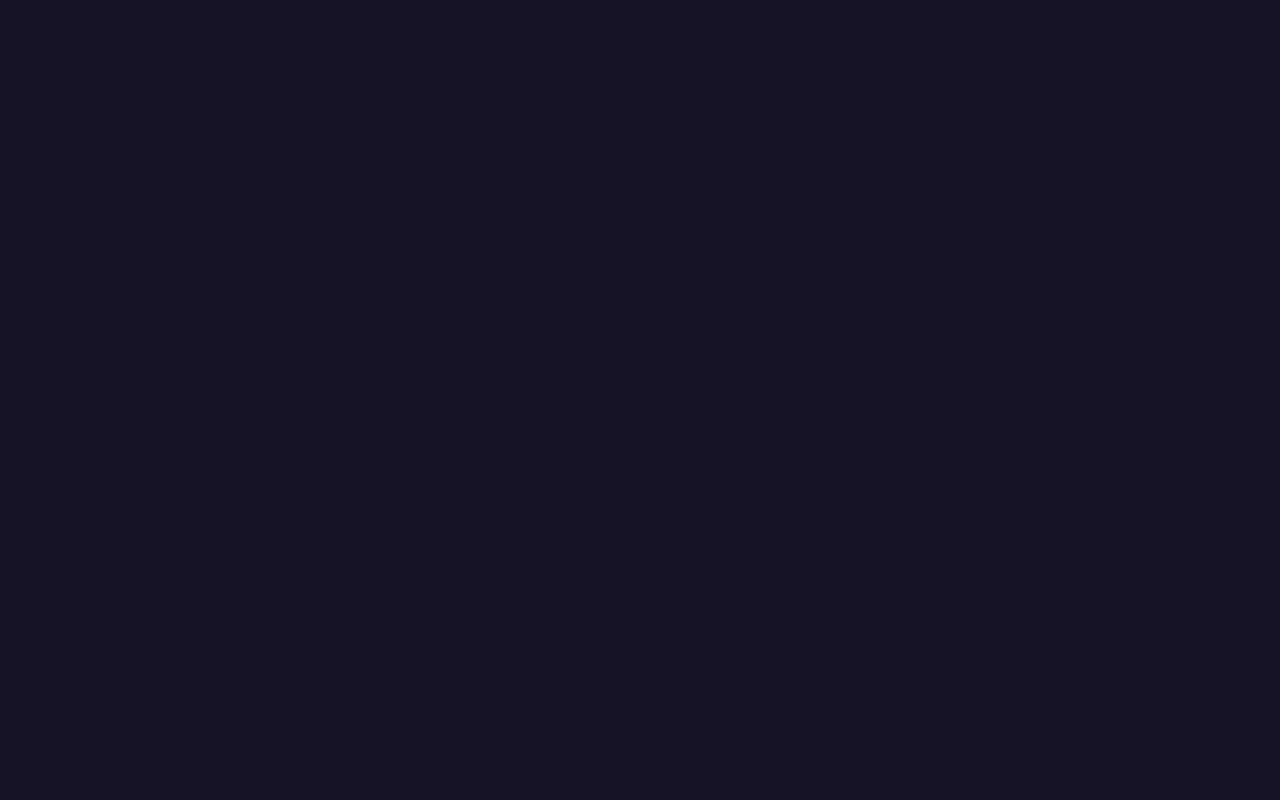
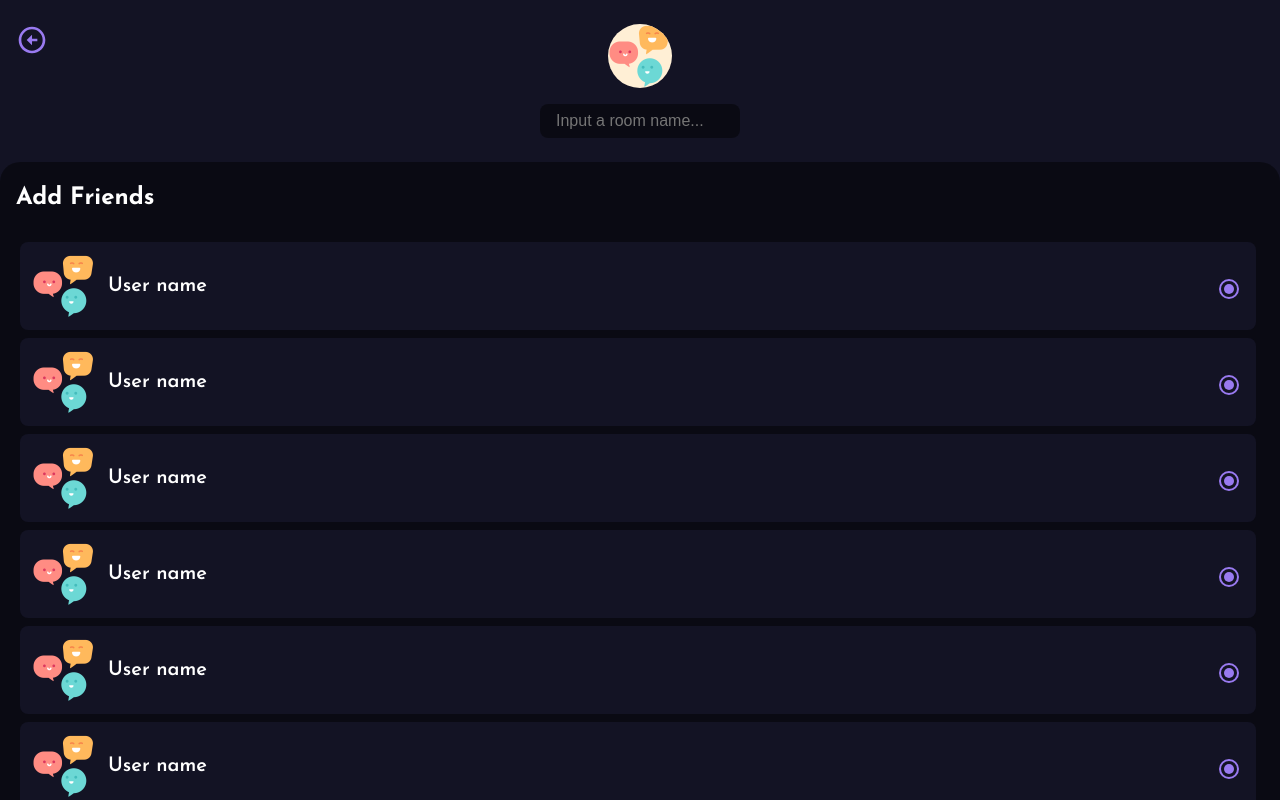
Before and after one commit to tsengm6h6/chat-app-client, a React (Create React App) app: page /room in a window 1280 px wide. Before the commit this address had no page. Built offline with nearby package versions, Linux system fonts and the light colour scheme; the HTML template or start-up script is replaced by a standard one.

Commit message:
add room page

```diff
--- a/src/App.js
+++ b/src/App.js
@@ -7,6 +7,7 @@ import Setting from './pages/Setting'
 import { ToastContainer } from 'react-toastify';
 import Main from './pages/Main';
 import styled from 'styled-components';
+import Room from './pages/Room';
 
 function App() {
   return (
@@ -18,6 +19,7 @@ function App() {
           <Route path="/register" element={<Register />}></Route>
           <Route path="/setting" element={<Setting />}></Route>
           <Route path="/main" element={<Main />}></Route>
+          <Route path="/room" element={<Room />}></Route>
         </Routes>
       </Router>
       <ToastContainer />
--- a/src/components/UserCard.jsx
+++ b/src/components/ChatContactCard.jsx
@@ -1,7 +1,7 @@
 import React from 'react'
 import styled from 'styled-components'
 
-function UserCard() {
+function ChatContactCard() {
   return (
     <Card>
       <img src='/talking.png' alt='user-avatar'/>
@@ -86,4 +86,4 @@ const Card = styled.div `
   }
 `
 
-export default UserCard
+export default ChatContactCard
--- a/src/components/ChatContacts.jsx
+++ b/src/components/ChatContacts.jsx
@@ -1,6 +1,6 @@
 import React from 'react'
 import styled from 'styled-components'
-import UserCard from './UserCard'
+import ChatContactCard from './ChatContactCard'
 
 function ChatContacts() {
   return (
@@ -10,20 +10,20 @@ function ChatContacts() {
         <div className='chat-category'>
           <div className="type">Rooms</div>
           <div className="contacts">
-            <UserCard />
-            <UserCard />
+            <ChatContactCard />
+            <ChatContactCard />
           </div>
         </div>
         <div className="chat-category">
           <div className="type">Contacts</div>
           <div className="contacts">
-            <UserCard />
-            <UserCard />
-            <UserCard />
-            <UserCard />
-            <UserCard />
-            <UserCard />
-            <UserCard />
+            <ChatContactCard />
+            <ChatContactCard />
+            <ChatContactCard />
+            <ChatContactCard />
+            <ChatContactCard />
+            <ChatContactCard />
+            <ChatContactCard />
           </div>
         </div>
       </div>
@@ -44,7 +44,7 @@ const CardContainer = styled.div `
   }
 
   .chat-wrapper {
-    padding: 1rem 8px 1rem 4px;
+    padding: 1rem 8px 5.5rem 4px;
     height: calc(100vh - 80px);
     overflow-y: auto;
     border-radius: 8px;
@@ -59,10 +59,8 @@ const CardContainer = styled.div `
     }
 
     .chat-category {
-      margin-bottom: 2rem;
-
-      &:last-child {
-        margin-bottom: 5rem;
+      &:not(:last-child) {
+        margin-bottom: 2rem;
       }
 
       .type {
--- a/src/components/MainHeader.jsx
+++ b/src/components/MainHeader.jsx
@@ -1,6 +1,7 @@
 import React from 'react'
 import styled from 'styled-components'
 import { BiSearchAlt, BiGroup, BiCog } from "react-icons/bi"
+import { Link } from 'react-router-dom'
 
 function MainHeader() {
   return (
@@ -13,9 +14,9 @@ function MainHeader() {
         <button className="icon">
           <BiSearchAlt />
         </button>
-        <button className="icon">
+        <Link to="/room" className="icon">
           <BiGroup />
-        </button>
+        </Link>
         <button className="icon">
           <BiCog />
         </button>
@@ -51,8 +52,8 @@ const Header = styled.header `
     gap: 8px;
 
     .icon {
-      width: 1.5rem;
-      height: 1.5rem;
+      width: 2rem;
+      height: 2rem;
       border: none;
       border-radius: 50%;
       /* background-color: white; */
--- /dev/null
+++ b/src/components/RoomContactCard.jsx
@@ -0,0 +1,89 @@
+import React, { useState } from 'react'
+import styled from 'styled-components'
+
+function RoomContactCard() {
+  const [check, setCheck] = useState(true)
+
+  return (
+    <Card>
+      <img src='/talking.png' alt='user-avatar'/>
+      <div className='user-wrapper'>
+        <h2 className='user-name'>User name</h2>
+      </div>
+      <div className="radio-button">
+        <input type="checkbox" checked={check} onChange={() => setCheck(prev => !prev)} name="userName" />
+      </div>
+    </Card>
+  )
+}
+
+
+const Card = styled.div `
+  display: flex;
+  align-items: center;
+  justify-content: space-between;
+  gap: 12px;
+  min-width: 250px;
+  padding: 0.75rem;
+  background-color: #131324;
+  border-radius: 8px;
+
+  &:not(:last-child) {
+    margin-bottom: 8px;
+  }
+
+  img {
+    height: 4rem;
+    width: 4rem;
+  }
+
+  .user-wrapper {
+    flex-grow: 1;
+    padding-right: 8px;
+
+    .user-name {
+      font-size: 1.25rem;
+      font-weight: 600;
+    }
+  }
+
+  input[type="checkbox"] {
+    -webkit-appearance: none;
+    -moz-appearance: none;
+    appearance: none;
+
+    width: 20px;
+    height: 20px;
+    border-radius: 50%;
+    border: 2px solid gray;
+
+    transition: 0.2s all linear;
+    margin-right: 5px;
+    margin-top: 5px;
+  }
+
+  input[type="checkbox"] {
+    display: grid;
+    place-content: center;
+  }
+
+  input[type="checkbox"]::before {
+    content: "";
+    width: 10px;
+    height: 10px;
+    border-radius: 50%;
+    transform: scale(0);
+    transition: 0.1s all ease-in;
+    box-shadow: inset 1em 1em #997af0;
+  }
+
+  input[type="checkbox"]:checked {
+    border: 2px solid #997af0;
+  }
+
+  input[type="checkbox"]:checked::before {
+    transform: scale(1);
+  }
+`
+
+export default RoomContactCard
--- /dev/null
+++ b/src/components/RoomContacts.jsx
@@ -0,0 +1,93 @@
+import React from 'react'
+import styled from 'styled-components'
+import RoomContactCard from './RoomContactCard'
+
+function RoomContacts() {
+  return (
+    <CardContainer>
+      <h2 className='chat'>Add Friends</h2>
+      <div className='chat-wrapper'>
+        <div className="contacts">
+          <RoomContactCard />
+          <RoomContactCard />
+          <RoomContactCard />
+          <RoomContactCard />
+          <RoomContactCard />
+          <RoomContactCard />
+          <RoomContactCard />
+        </div>
+        <div>
+          <button>Add Room</button>
+        </div>
+      </div>
+    </CardContainer>
+  )
+}
+
+const CardContainer = styled.div `
+  background: #00000076;
+  width: 100%;
+  border-top-left-radius: 20px;
+  border-top-right-radius: 20px;
+  padding: 1.5rem 1rem;
+  /* background-color: whitesmoke; */
+
+  .chat {
+    margin-bottom: 1rem;
+  }
+
+  .chat-wrapper {
+    padding: 1rem 8px 5.5rem 4px;
+    height: calc(100vh - 160px);
+    overflow-y: auto;
+    border-radius: 8px;
+
+    &::-webkit-scrollbar {
+      background-color: #080420;
+      width: 6px;
+      &-thumb {
+        background-color: #ffffff34;
+        border-radius: 8px;
+      }
+    }
+
+    .chat-category {
+      margin-bottom: 2rem;
+
+      &:last-child {
+        margin-bottom: 5rem;
+      }
+
+      .type {
+        color: gray;
+        margin-bottom: 8px;
+      }
+
+      .contacts {
+        height: 100%;
+      }
+    }
+
+    button {
+      display: block;
+      margin: 1rem auto;
+      padding: 0.75rem 2rem;
+      border: none;
+      border-radius: 20px 80px / 120px;
+      background-color: #997af0;
+      color: white;
+      cursor: pointer;
+      text-transform: uppercase;
+      letter-spacing: 1px;
+      font-weight: 700;
+      transition: all 0.5s ease-out;
+
+      &:hover {
+        background-color: #4e0eff;
+        border-radius: 20px 20px / 120px;
+      }
+    }
+  }
+`
+
+export default RoomContacts
--- /dev/null
+++ b/src/components/RoomHeader.jsx
@@ -0,0 +1,70 @@
+import React, { useState } from 'react'
+import styled from 'styled-components'
+import { BiLeftArrowCircle } from "react-icons/bi"
+import { Link } from 'react-router-dom'
+
+function RoomHeader() {
+  const [roomName, setRoomName] = useState('')
+
+  return (
+    <Header>
+      <Link to="/main" className="icon">
+        <BiLeftArrowCircle/>
+      </Link>
+      <div className="room-info">
+        <img src="/talking.png" alt="room-avatar" />
+        <input
+          type="text"
+          placeholder='Input a room name...'
+          name='roomName'
+          value={roomName}
+          onChange={(evt) => setRoomName(evt.target.value)} />
+      </div>
+    </Header>
+  )
+}
+
+const Header = styled.header `
+  display: flex;
+  justify-content: space-between;
+  align-items: center;
+  padding: 1.5rem 1rem;
+  position: relative;
+
+  .icon {
+    position: absolute;
+    font-size: 2rem;
+    color: #997af0;
+    top: 1.5rem;
+    left: 1rem;
+  }
+
+  .room-info {
+    flex: 1;
+    display: flex;
+    flex-direction: column;
+    align-items: center;
+    gap: 1rem;
+
+    img {
+      width: 4rem;
+      height: 4rem;
+      background-color: papayawhip;
+      border-radius: 50%;
+    }
+
+    input {
+      font-size: 1rem;
+      max-width: 200px;
+      padding: 0.5rem 1rem;
+      background-color: #00000076;
+      border: none;
+      border-radius: 8px;
+      outline: none;
+      color: white;
+    }
+  }
+
+`
+
+export default RoomHeader
--- /dev/null
+++ b/src/pages/Room.jsx
@@ -0,0 +1,20 @@
+import React from 'react'
+import styled from 'styled-components'
+import RoomContacts from '../components/RoomContacts'
+import RoomHeader from '../components/RoomHeader'
+
+function Room() {
+  return (
+    <RoomContainer>
+      <RoomHeader />
+      <RoomContacts />
+    </RoomContainer>
+  )
+}
+
+const RoomContainer = styled.div `
+  width: 100%;
+  height: 100%;
+`
+
+export default Room
```
